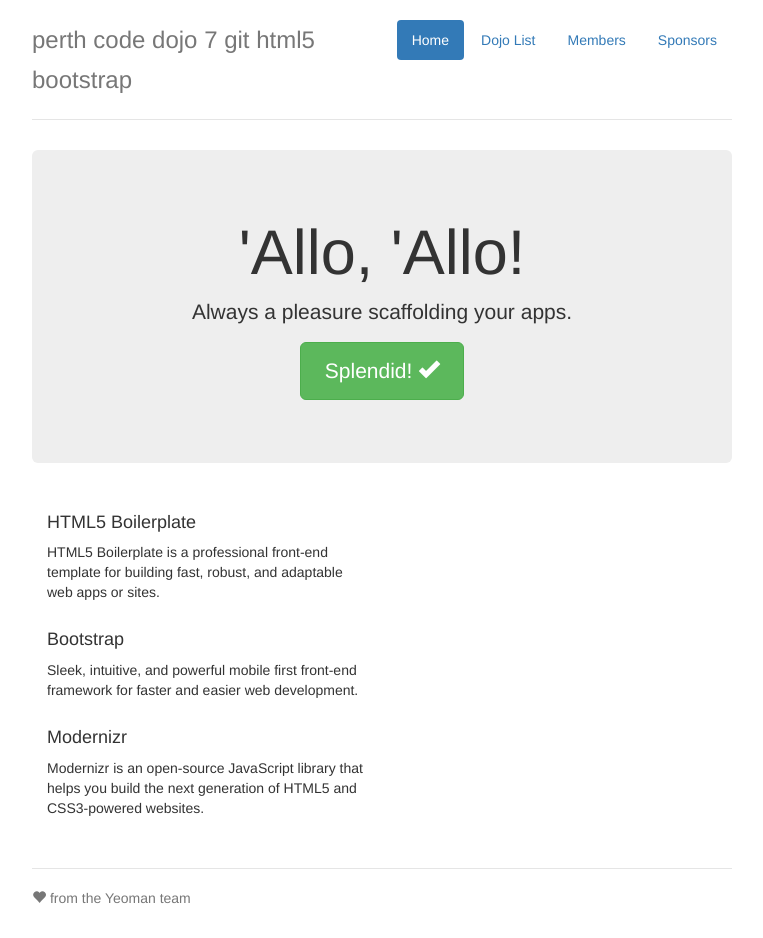
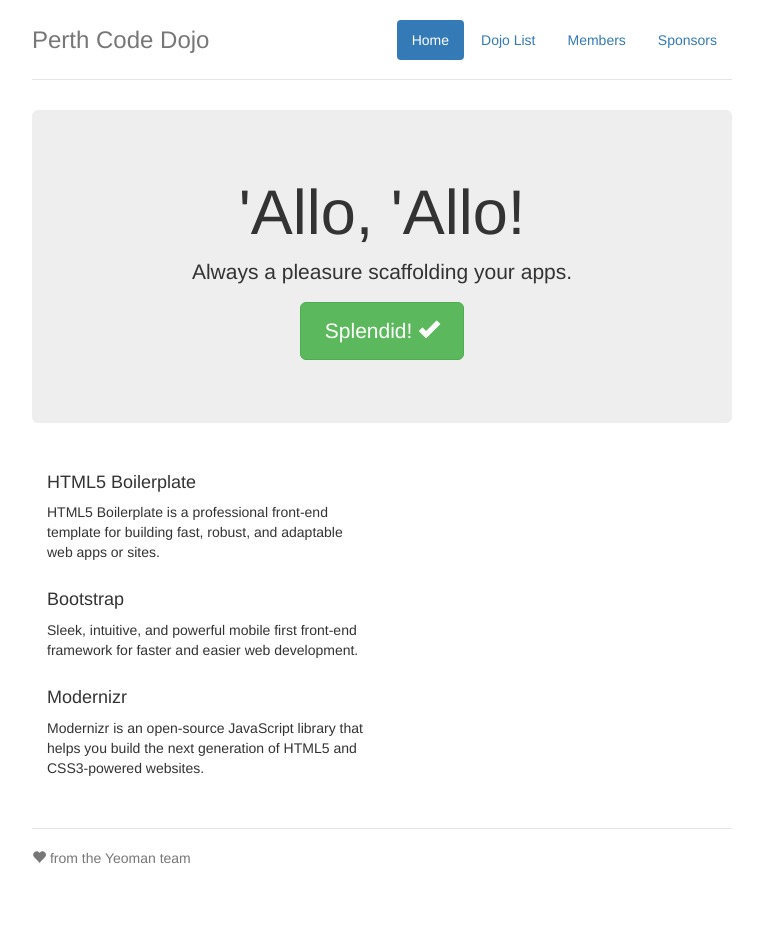
Before and after one commit to burlistic/perth-code-dojo-7-html5-bootstrap, a website: page app/index.html in a window 1280 px wide. Shown: the whole page, without its empty margins (258-1021 px from the left). After the commit the page ends 898 px from the top, so only its background shows below. Drawn offline with nearby package versions, Linux system fonts and the light colour scheme; files that its build step writes are made by us from their sources.

Commit message:
Update index.html
Amending H3

```diff
--- a/app/index.html
+++ b/app/index.html
@@ -34,7 +34,7 @@
           <li><a href="members.html">Members</a></li>
           <li><a href="#">Sponsors</a></li>
         </ul>
-        <h3 class="text-muted">perth code dojo 7 git html5 bootstrap</h3>
+        <h3 class="text-muted">Perth Code Dojo</h3>
       </div>
 
       <div class="jumbotron">
```
